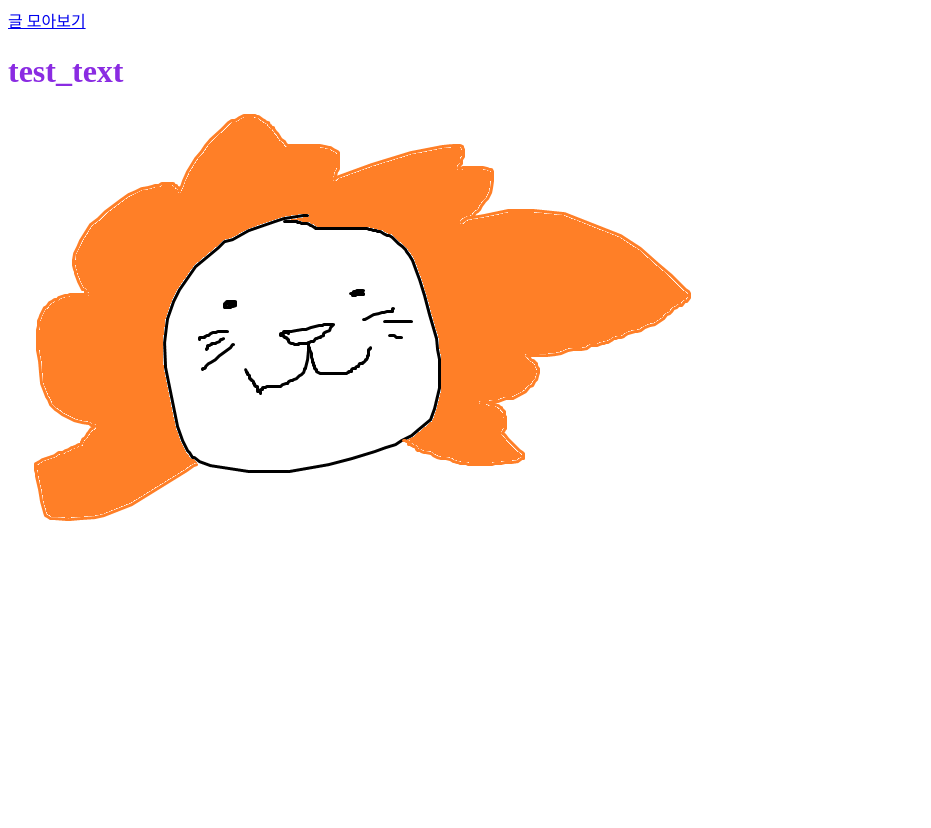
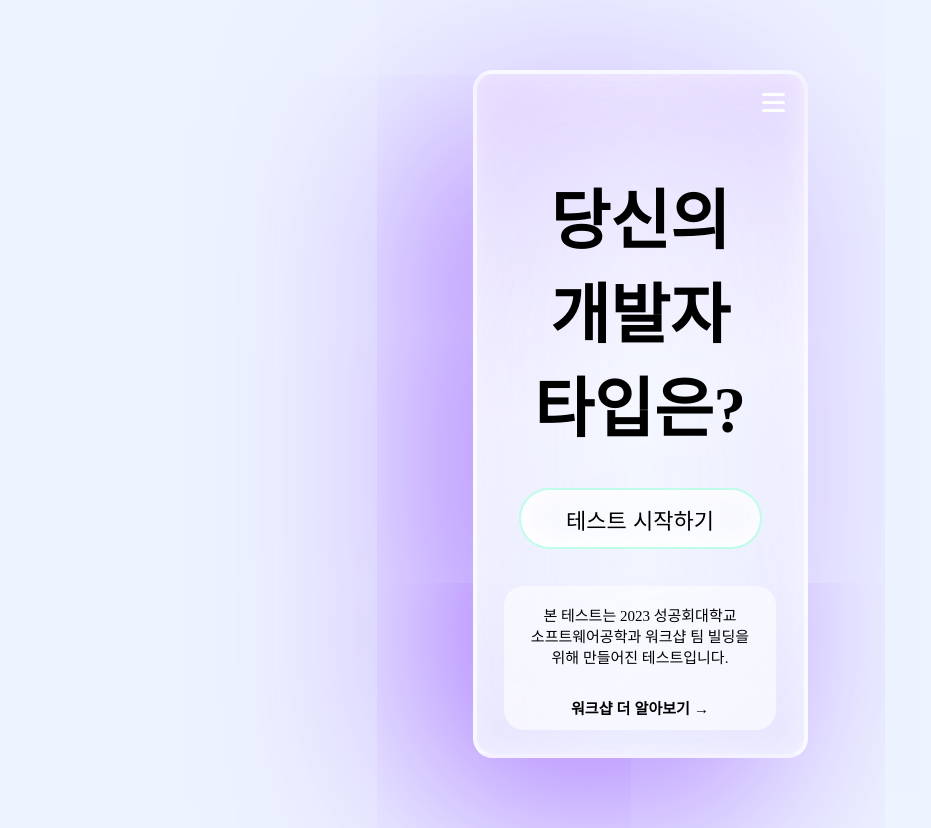
Before and after one commit to LikeLion-11th-SKHU/2023_SKHU_WorkShop, a Django app: template workshop_main/templates/workshop_main.html in a window 1280 px wide. Shown: the whole page, without its empty margins (0-931 px from the left). Before the commit the page ends 521 px from the top, so only its background shows below. Run offline with Django 4.2, Linux system fonts and the light colour scheme; the template is opened without the code that fills it, so the values that code supplies are empty; some web fonts are replaced.

Commit message:
:lipstick: [Feat] main화면 구현

```diff
--- a/workshop_main/static/css/main.css
+++ b/workshop_main/static/css/main.css
@@ -1,3 +1,216 @@
-h1{
-    color: blueviolet;
+:root {
+    --bg-color: #EDF3FF;
+    --black-color: #0F172A;
 }
+
+/* ======================================== */
+body {
+  background: var(--bg-color);
+}
+
+#content {
+  max-width: 375px;
+  margin: 0 auto;
+
+}
+
+#main_container {
+  max-width: 335px;
+  height: 688px;
+  margin: 70px auto;
+  background: linear-gradient(167deg, rgba(231, 217, 255, 0.70) 2.47%, rgba(255, 255, 255, 0.44) 47.17%, rgba(255, 255, 255, 0.00) 100%);
+  box-shadow: -5px -5px 20px 0px rgba(255, 255, 255, 0.30) inset, 0px 4px 200px 0px rgba(172, 121, 255, 0.20) inset, -50px 50px 200px 0px #AC79FF, 0px 10px 50px 0px rgba(255, 255, 255, 0.50) inset;
+  backdrop-filter: blur(40px);
+  box-sizing: border-box;
+  border: 4px solid rgba(255, 255, 255, 0.50);
+  border-radius: 20px;
+}
+
+.nav_container {
+  display: block;
+}
+
+
+/* nav바 */
+.wrap_menu {
+  position: absolute;
+  top: -2px;
+  right: -2px;
+  height: 460px;
+  max-width: 0;
+  transition: max-width 0.5s ease;
+  z-index: 1;
+  opacity: 0;
+  border-radius: 20px;
+  background: #E7D8FF;
+  box-shadow: -5px -5px 20px 0px rgba(255, 255, 255, 0.30) inset, 0px 4px 200px 0px rgba(121, 143, 255, 0.30) inset, -50px 50px 200px 0px #FFF, 0px 10px 50px 0px rgba(255, 255, 255, 0.50) inset;
+}
+
+.burger-icon {
+  cursor: pointer;
+  display: inline-block;
+  position: absolute;
+  z-index: 2;
+  padding: 8px 0;
+  top: 4px;
+  right: 4px;
+  user-select: none;
+  width: 23px;
+  height: 19px;
+  margin: 15px;
+}
+
+
+.burger-icon .burger-sticks {
+  background: #fff;
+  display: block;
+  height: 3px;
+  position: relative;
+  transition: background .2s ease-out;
+  width: 23px;
+}
+
+
+.burger-sticks, .burger-sticks:before, .burger-sticks:after {
+  height: 3px;
+  border-radius: 30px;
+}
+
+.burger-icon .burger-sticks:before,
+.burger-icon .burger-sticks:after {
+  background: #fff;
+  content: '';
+  display: block;
+  height: 100%;
+  position: absolute;
+  transition: all .2s ease-out;
+  width: 100%;
+}
+
+.burger-icon .burger-sticks:before {
+  top: 8px;
+}
+
+.burger-icon .burger-sticks:after {
+  top: -8px;
+}
+
+.burger-check {
+  display: none;
+}
+
+.burger-check:checked~.wrap_menu {
+  max-width: 240px;
+  border: 3px solid #fff;
+  opacity: 1;
+}
+
+.burger-check:checked~.burger-icon .burger-sticks {
+  background: transparent;
+}
+
+.burger-check:checked~.burger-icon .burger-sticks:before {
+  transform: rotate(-45deg);
+}
+
+.burger-check:checked~.burger-icon .burger-sticks:after {
+  transform: rotate(45deg);
+}
+
+.burger-check:checked~.burger-icon:not(.steps) .burger-sticks:before,
+.burger-check:checked~.burger-icon:not(.steps) .burger-sticks:after {
+  top: 0;
+}
+
+.content_menu {
+  display: flex;
+  flex-direction: column;
+  gap: 20px;
+  margin: 100px 0 30px 0;
+  padding: 0 30px;
+}
+
+.content_menu hr {
+  height: 1px;
+  border: 1px solid #fff;
+}
+
+.anchor_menu {
+  display: flex;
+  width: 177px;
+  flex-direction: column;
+  justify-content: center;
+  flex-shrink: 0;
+  color: var(--black-color);
+  font-size: 20px;
+  white-space: normal;
+}
+
+.main_content {
+  display: flex;
+  flex-direction: column;
+  gap: 37px;
+}
+
+.main_headline {
+  display: flex;
+  flex-direction: column;
+  justify-content: center;
+  margin: 95px auto 0 auto;
+}
+
+.main_headline h1 {
+  text-align: center;
+  font-size: 65px;
+  font-weight: 800;
+  line-height: normal;
+}
+
+.startBtn {
+  width: 243px;
+  height: 61px;
+  margin: 0 auto;
+  font-size: 22px;
+  font-weight: 500;
+  color: --var(--black-color);
+  text-align: center;
+  border-radius: 50px;
+  border: 2px solid rgba(134, 255, 211, 0.50);
+  background: rgba(255, 255, 255, 0.56);
+  box-shadow: 5px 5px 20px 0px rgba(255, 255, 255, 0.25) inset, 5px -5px 20px 0px #FFF inset;
+}
+
+.anchor_about {
+  display: flex;
+  flex-direction: column;
+  width: 272px;
+  margin: 0 auto;
+}
+
+.about_workshop {
+  display: flex;
+  align-items: center;
+  justify-content: center;
+  width: 100%;
+  height: 98px;
+  border-radius: 20px 20px 0px 0px;
+  background: rgba(255, 255, 255, 0.56);
+}
+
+.about_workshop p {
+  text-align: center;
+  font-size: 15px;
+  font-weight: 400;
+}
+
+.aboutBtn {
+  height: 46px;
+  border-radius: 0px 0px 20px 20px;
+  background: rgba(255, 255, 255, 0.60);
+}
+
+.aboutBtn span {
+  text-align: center;
+  font-size: 15px;
+  font-weight: 600;
+}
--- /dev/null
+++ b/workshop_main/static/css/reset.css
@@ -0,0 +1,145 @@
+@charset "utf-8";
+
+@import url('https://cdn.jsdelivr.net/gh/orioncactus/pretendard/dist/web/static/pretendard.css');
+
+
+body {
+    font-family: 'Pretendard';
+}
+
+*{
+    margin: 0;
+    padding: 0;
+    box-sizing: border-box;
+}
+
+ul,
+li{
+    list-style: none;
+}
+
+a{
+    text-decoration: none;
+    color: inherit;
+}
+
+img{
+    vertical-align: middle;
+    border: none;
+}
+
+table{
+    /* 표의 구조 변형되지 않도록 */
+    border-collapse: collapse;
+    table-layout: fixed;
+    width: 100%;
+}
+
+button,
+input{
+    border: none;
+}
+
+button[type=submit],
+input[type=submit],
+button[type=button],
+input[type=button] {
+    cursor: pointer;
+}
+
+fieldset{
+    border: none;
+}
+
+legend,
+caption{
+    display: none;
+}
+
+article,
+aside,
+details,
+figcaption,
+figure,
+footer,
+header,
+hgroup,
+menu,
+nav,
+section{
+    display: block;
+}
+
+h1,
+h2,
+h3,
+h4,
+h5,
+h6,
+pre,
+textarea{
+    font-size: 100%;
+}
+
+address,
+em{
+    font-style: normal;
+}
+
+strong,
+th{
+    font-weight: normal;
+}
+
+/* float 때문에 무너진 부모요소 살릴 때 */
+.cf:before,
+.cf:after{
+    content: '';
+    display: block;
+    clear: both;
+}
+
+/* 말줄임표 표시 */
+.ellipsis{
+    white-space: nowrap;
+    overflow: hidden;
+    text-overflow: ellipsis;
+}
+
+/* 본문 바로가기 스타일 */
+.skip > a{
+    display:block;
+    background:#000;
+    color:#fff;
+    text-align:center;
+    width: 1px;
+    height: 1px;
+    overflow:hidden;
+    position:absolute;
+    top:-100px
+}
+.skip a:focus{
+    width: 100%;
+    height:auto;
+    padding:10px 0px;
+    position:fixed;
+    top:0px;
+    z-index:9999999;
+}
+
+.row{
+    max-width: 1440px;
+    margin: 0 auto;
+    position: relative;
+    padding: 0 15px;
+}
+
+/* IR 효과 */
+.blind{
+    position:absolute;
+    overflow:hidden;
+    width:1px;
+    height:1px;
+    margin:-1px;
+    clip:rect(0,0,0,0);
+}
--- a/workshop_main/templates/workshop_main.html
+++ b/workshop_main/templates/workshop_main.html
@@ -1,28 +1,49 @@
 {% load static %}
 <!DOCTYPE html>
-<html lang="en">
+<html lang="ko">
 <head>
     <meta charset="UTF-8">
-    <meta http-equiv="X-UA-Compatible" content="IE=edge">
     <meta name="viewport" content="width=device-width, initial-scale=1.0">
-    {% block title %}
-        <title>2023-SKHU-WorkShop</title>
-        {% endblock %}
-        <link rel="stylesheet" href="{% static 'css/main.css' %}" type = "text/css"> <!-- 스태틱 CSS 테스트 -->
-    </head>
+    <link rel="stylesheet" href="{% static 'css/reset.css' %}">
+    <link rel="stylesheet" href="{% static 'css/main.css' %}">
+    <title>2023 소프트웨어공학 워크샵</title>
+</head>
 <body>
-    <!-- 메뉴 -->
-    <nav>
-        <a href="{% url 'workshop_read' %}">글 모아보기</a>
-    </nav>
-    <!-- 메뉴 끝-->
+<div id="content">
+    <div id="main_container">
+        <nav role="navigation" class="nav_container">
+            <input class="burger-check" type="checkbox" id="burger-check" />
+            <label class="burger-icon" for="burger-check">
+                <span class="burger-sticks"></span>
+            </label>
+            <div class="wrap_menu">
+                <div class="content_menu">
+                    <a class="anchor_menu" href="{% url 'workshop_main' %}">홈</a>
+                    <hr>
+                    <a class="anchor_menu" href="#">2023 <br> 소프트웨어공학과 <br> 워크샵</a>
+                    <hr>
+                    <a class="anchor_menu" href="#">소개</a>
+                </div>
+            </div>
+        </nav> <!-- nav_container-->
 
-    <!-- 컨텐츠 -->
-    {% block content %}
-    <h1>test_text</h1>
-     <!-- 스태틱 이미지 테스트 -->
-    <img src="{% static 'img/test.png' %}">
-    {% endblock %}
-    <!-- 컨텐츠 끝-->
+        <div class="main_content">
+            <div class="main_headline">
+                <h1>당신의 <br> 개발자 <br> 타입은?</h1>
+            </div>
+            <button class="startBtn" type="button">
+                테스트 시작하기
+            </button>
+            <div class="anchor_about">
+                <div class="about_workshop">
+                    <p>본 테스트는 2023 성공회대학교<br> 소프트웨어공학과 워크샵 팀 빌딩을<br>위해 만들어진 테스트입니다.</p>
+                </div>
+                <button class="aboutBtn" type="button">
+                    <span>워크샵 더 알아보기 →</span>
+                </button>
+            </div>
+        </div>
+    </div> <!-- main_container -->
+</div> <!-- 전체 콘텐츠 -->
 </body>
 </html>
```
